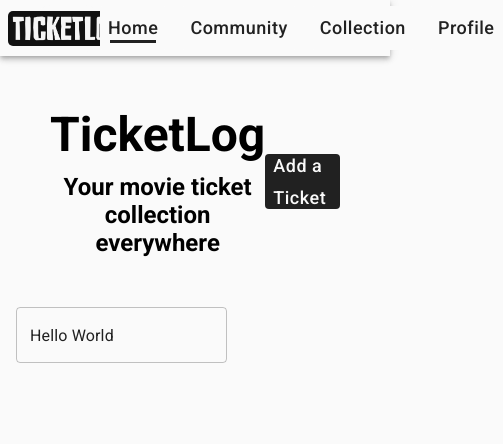
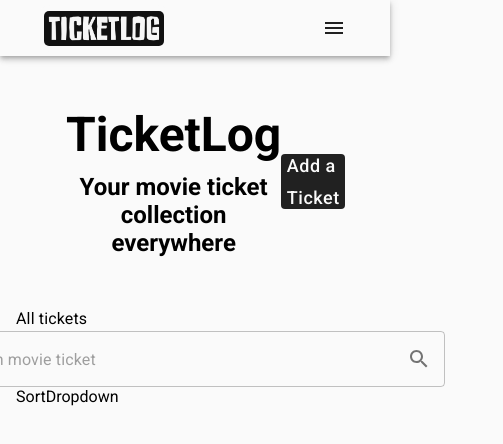
Before and after one commit to minklim47/TicketLog, a React (Vite) app in the folder ticketlog/: page / in a window 390 px wide. Shown: the top 444 px of the page, 503 px wide, since content can reach past the window. Built offline with nearby package versions, Linux system fonts and the light colour scheme; a web font is replaced by a local one.

Commit message:
hamburger menu

```diff
--- a/ticketlog/src/App.jsx
+++ b/ticketlog/src/App.jsx
@@ -18,6 +18,7 @@
       black: {
         main: "#212121",
         light: "#ABABAB",
+        dark: "#424242"
       },
       white: {
         main: "#FAFAFA",
--- a/ticketlog/src/components/Nav.jsx
+++ b/ticketlog/src/components/Nav.jsx
@@ -1,10 +1,34 @@
-import React from "react";
-import { AppBar, Box, Toolbar, Button, Stack } from "@mui/material";
+import React, { useState } from "react";
+import {
+  AppBar,
+  Box,
+  Toolbar,
+  Button,
+  Stack,
+  IconButton,
+  Drawer,
+  Container,
+} from "@mui/material";
 
 import MenuIcon from "@mui/icons-material/Menu";
 import { NavLink } from "react-router-dom";
 
 function Nav() {
+  const [open, setState] = useState(false);
+  // const handleMenuToggle = () => {
+  //     setMenuOpen((prevState) => !prevState)
+  // }
+
+  const toggleDrawer = (open) => (event) => {
+    // if (
+    //   event.type === "keydown" &&
+    //   (event.key === "Tab" || event.key === "Shift")
+    // ) {
+    //   return;
+    // }
+    setState(open);
+  };
+
   return (
     <AppBar position="static" sx={navBarStyle}>
       <Toolbar
@@ -26,14 +50,17 @@
             src="src/assets/logo.png"
           />
         </Button>
-        <Stack direction="row" spacing={2}>
+        <Stack
+          direction="row"
+          spacing={2}
+          sx={{ display: { xs: "none", sm: "inherit" } }}
+        >
           <Button
             component={NavLink}
             to="/"
             color="inherit"
             sx={navButtonStyle}
           >
-            {" "}
             Home
           </Button>
           <Button
@@ -61,6 +88,54 @@
             Profile
           </Button>
         </Stack>
+
+        <IconButton
+          sx={{ color: "black.main", display: { xs: "inherit", sm: "none" } }}
+          onClick={toggleDrawer(true)}
+        >
+          <MenuIcon />
+        </IconButton>
+
+        <Drawer
+          anchor="top" //from which side the drawer slides in
+          variant="temporary" //if and how easily the drawer can be closed
+          open={open} //if open is true, drawer is shown
+          //   onClose={toggleDrawer(false)} //function that is called when the drawer should close
+          //   onOpe={toggleDrawer(true)} //function that is called when the drawer should open
+        >
+          <Container>
+            <Toolbar
+              sx={{
+                display: "flex",
+                flexDirection: "row",
+                justifyContent: "space-between",
+              }}
+            >
+              <Button sx={{ borderRadius: "15px", bgcolor: "white.main" }}>
+                <Box
+                  component="img"
+                  sx={{
+                    height: 35,
+                    width: 120,
+                    borderRadius: "5px",
+                  }}
+                  alt="logo"
+                  src="src/assets/logo.png"
+                />
+              </Button>
+              <IconButton
+                sx={{
+                  color: "black.main",
+                  display: { xs: "inherit", sm: "none" },
+                }}
+                onClick={toggleDrawer(false)}
+              >
+                <MenuIcon />
+              </IconButton>
+            </Toolbar>
+            <Box sx={{ margin: "100px" }}>{<h1>Hello</h1>}</Box>
+          </Container>
+        </Drawer>
       </Toolbar>
     </AppBar>
   );
--- a/ticketlog/src/components/SearchTicket.jsx
+++ b/ticketlog/src/components/SearchTicket.jsx
@@ -1,12 +1,31 @@
-import { Container, TextField } from '@mui/material'
-import React from 'react'
+import { Container, TextField, InputAdornment, Box } from "@mui/material";
+import SearchIcon from "@mui/icons-material/Search";
+import React from "react";
 
 function SearchTicket() {
   return (
-    <Container>
-        <TextField defaultValue="Hello World"/>
-    </Container>
-  )
+    <Box component="form"
+    >
+      <TextField
+        type="search"
+        id="outlined-basic"
+        variant="outlined"
+        sx={searchStyle}
+        placeholder="Seach movie ticket"
+        InputProps={{
+          endAdornment: (
+            <InputAdornment position="end">
+              <SearchIcon />
+            </InputAdornment>
+          ),
+        }}
+      />
+    </Box>
+  );
 }
 
-export default SearchTicket
+const searchStyle = {
+  width: "500px",
+};
+
+export default SearchTicket;
--- /dev/null
+++ b/ticketlog/src/components/SortDropdown.jsx
@@ -0,0 +1,9 @@
+import React from 'react'
+
+function SortDropdown() {
+  return (
+    <div>SortDropdown</div>
+  )
+}
+
+export default SortDropdown
--- a/ticketlog/src/pages/Home.jsx
+++ b/ticketlog/src/pages/Home.jsx
@@ -1,23 +1,54 @@
 import React from "react";
 import Nav from "../components/Nav";
-import { Button } from "@mui/material";
+import { Button, Container, Typography } from "@mui/material";
 import { NavLink } from "react-router-dom";
 import SearchTicket from "../components/SearchTicket";
+import SortDropdown from "../components/SortDropdown";
 
 function Home() {
   return (
-    <>
-      <section style={{ display: "flex", justifyContent: "space-around", alignItems: "center", margin: "50px" }}>
-        <div style={{textAlign:"center" }}>
-          <h1 style={{marginBottom: "10px"}}>TicketLog</h1>
+    <Container
+      sx={{
+       display:"flex",
+        flexDirection: "column",
+        justifyContent: "center",
+        alignItem: "center",
+      }}
+    >
+      <section
+        style={{
+          display: "flex",
+          justifyContent: "space-around",
+          alignItems: "center",
+          margin: "50px",
+        }}
+      >
+        <div style={{ textAlign: "center" }}>
+          <h1 style={{ marginBottom: "10px" }}>TicketLog</h1>
           <h3>Your movie ticket collection everywhere</h3>
         </div>
-        <Button component={NavLink} to="/CreateTicket" color="inherit" sx={addButtonStyle}>
+        <Button
+          component={NavLink}
+          to="/CreateTicket"
+          color="inherit"
+          sx={addButtonStyle}
+        >
           Add a Ticket
         </Button>
       </section>
-      <SearchTicket/>
-    </>
+      <Typography>All tickets</Typography>
+      <div
+        style={{
+          display: "flex",
+          justifyContent: "center",
+          alignItems: "center",
+        }}
+      >
+        {" "}
+        <SearchTicket />
+      </div>
+      <SortDropdown />
+    </Container>
   );
 }
 
@@ -28,7 +59,9 @@
   height: "55px",
   bgcolor: "black.main",
   color: "white.main",
-
-}
+  "&:hover": {
+    backgroundColor: "black.dark",
+  },
+};
 
 export default Home;
```
Also changed, not shown: ticketlog/src/components/DrawerMenu.jsx (added, +49 -0 lines).
